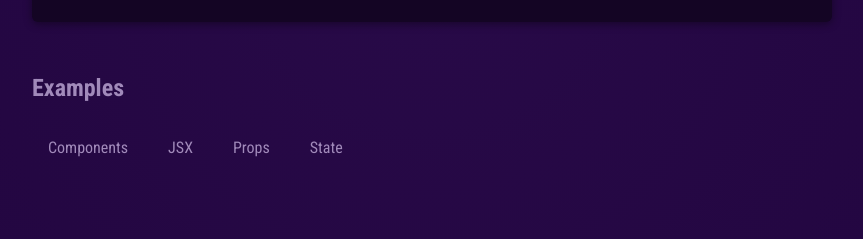
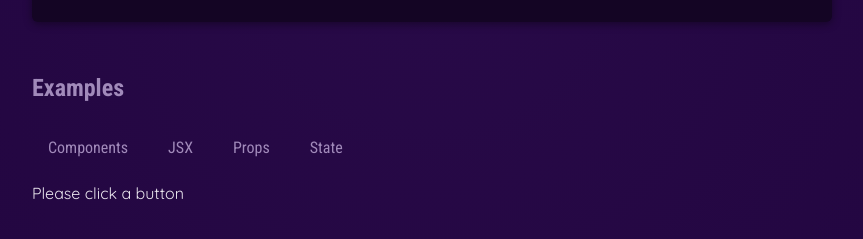
Before and after one commit to jock-dalby/react-essentials, a React (Vite) app: page / in a window 1280 px wide. Shown: the part 677-916 px from the top of the page, without its empty margins (208-1071 px from the left). Built offline with nearby package versions, Linux system fonts and the light colour scheme.

Commit message:
create tabContent state in App.js

```diff
--- a/src/App.jsx
+++ b/src/App.jsx
@@ -1,10 +1,18 @@
+import { useState } from 'react';
+
 import {CORE_CONCEPTS} from './data'
 import Header from './components/Header/Header';
 import CoreConcept from './components/CoreConcept';
 import TabButton from './components/TabButton';
 
 function App() {
-  const handleClick = () => {}
+
+  const [tabContent, setTabContent] = useState('Please click a button');
+
+  const handleClick = (tabLabel) => {
+    setTabContent(tabLabel);
+  }
+
   return (
     <div>
       <Header />
@@ -18,8 +26,9 @@ function App() {
         <section id="examples">
           <h2>Examples</h2>
           <menu>
-            {['Components', 'JSX', 'Props', 'State'].map(label => <TabButton onClick={handleClick}>{label}</TabButton>)}
+            {['Components', 'JSX', 'Props', 'State'].map(label => <TabButton onClick={() => handleClick(label)}>{label}</TabButton>)}
           </menu>
+          {tabContent}
         </section>
       </main>
     </div>
```
